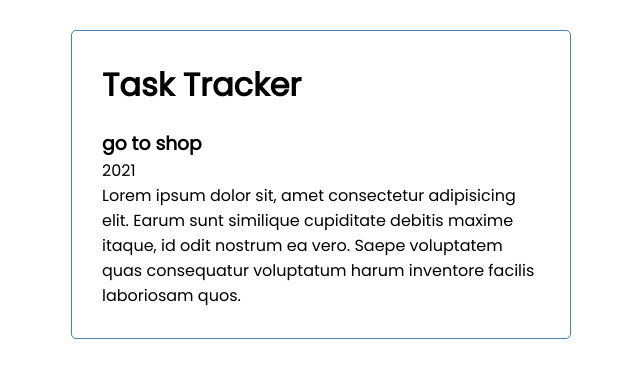
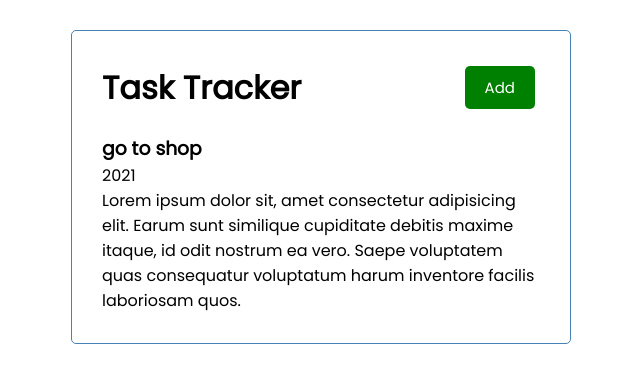
Before and after one commit to PeterOsoo/react-task-tracker, a React (Create React App) app: page / in a window 1280 px wide. Shown: the top 382 px of the page, without its empty margins (319-959 px from the left). Built offline with nearby package versions, Linux system fonts and the light colour scheme.

Commit message:
create Button component

```diff
--- /dev/null
+++ b/src/components/Button.js
@@ -0,0 +1,13 @@
+import React from "react"
+
+const Button = ({ color, text }) => {
+	return (
+		<div>
+			<button style={{ backgroundColor: color }} className="btn">
+				{text}
+			</button>
+		</div>
+	)
+}
+
+export default Button
--- a/src/components/Header.js
+++ b/src/components/Header.js
@@ -1,9 +1,11 @@
 import React from "react"
+import Button from "./Button"
 
 const Header = ({ title }) => {
 	return (
 		<header className="header">
 			<h1>{title}</h1>
+			<Button color="green" text="Add" />
 		</header>
 	)
 }
```
